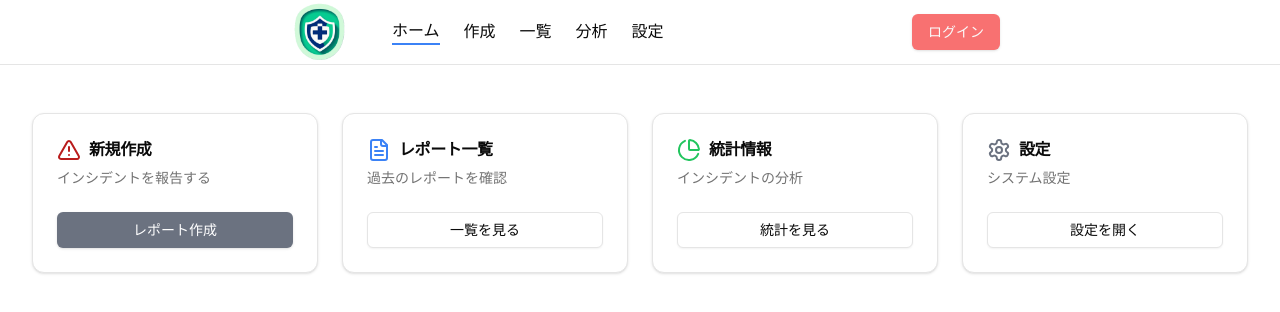
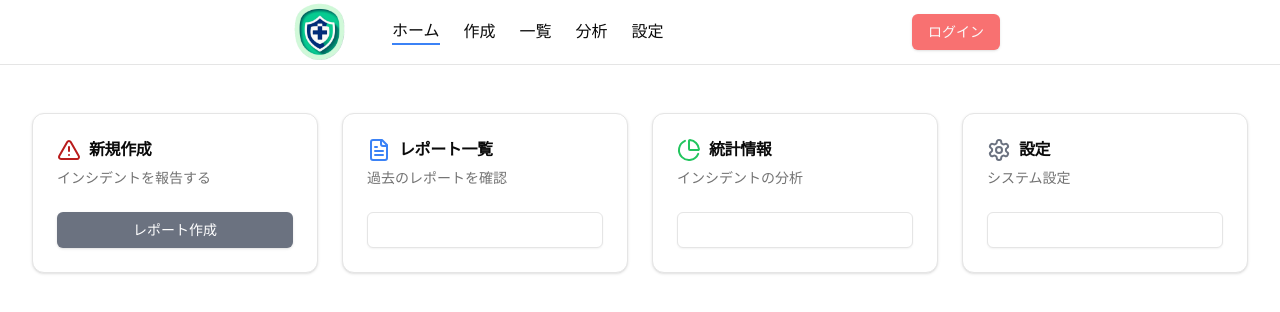
Before and after one commit to jiri0521/air-report, a Next.js app: page / in a window 1280 px wide. Shown: the top 312 px of the page. Built offline with nearby package versions, Linux system fonts and the light colour scheme; no server answers.

Commit message:
dark mode

```diff
--- a/components/top-page.tsx
+++ b/components/top-page.tsx
@@ -35,7 +35,7 @@ export function TopPage() {
               <CardDescription>過去のレポートを確認</CardDescription>
             </CardHeader>
             <CardContent>
-              <Button variant="outline" className="w-full" asChild>
+              <Button variant="outline" className="w-full dark:bg-gray-800 text-white" asChild>
                 <Link href="/reports">一覧を見る</Link>
               </Button>
             </CardContent>
@@ -49,7 +49,7 @@ export function TopPage() {
               <CardDescription>インシデントの分析</CardDescription>
             </CardHeader>
             <CardContent>
-              <Button variant="outline" className="w-full" asChild>
+              <Button variant="outline" className="w-full dark:bg-gray-800 text-white" asChild>
                 <Link href="/analytics">統計を見る</Link>
               </Button>
             </CardContent>
@@ -63,7 +63,7 @@ export function TopPage() {
               <CardDescription>システム設定</CardDescription>
             </CardHeader>
             <CardContent>
-              <Button variant="outline" className="w-full" asChild>
+              <Button variant="outline" className="w-full dark:bg-gray-800 text-white" asChild>
                 <Link href="/settings">設定を開く</Link>
               </Button>
             </CardContent>
```
